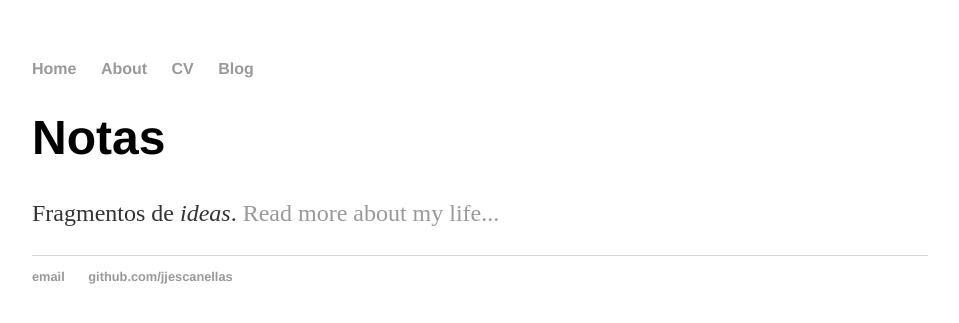
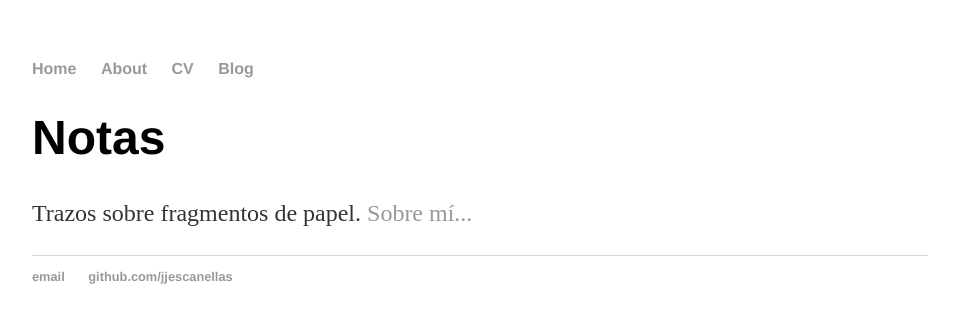
Before and after one commit to jjescanellas/jjescanellas.github.io, a Jekyll site: the page built from index.html, in a window 1280 px wide. Shown: the top 323 px of the page, without its empty margins (160-1119 px from the left). Built offline with Jekyll 4.4.1, drawn with Linux system fonts in a browser that asks for light colours.

Commit message:
Update index.html
Actualizacón de anuncio

```diff
--- a/index.html
+++ b/index.html
@@ -4,5 +4,5 @@ title: Notas
 ---
 <div class="blurb">
 	<h1>Notas</h1>
-	<p>Fragmentos de <em>ideas</em>. <a href="/about">Read more about my life...</a></p>
+	<p>Trazos sobre fragmentos de papel. <a href="/about">Sobre mí...</a></p>
 </div><!-- /.blurb -->
```
